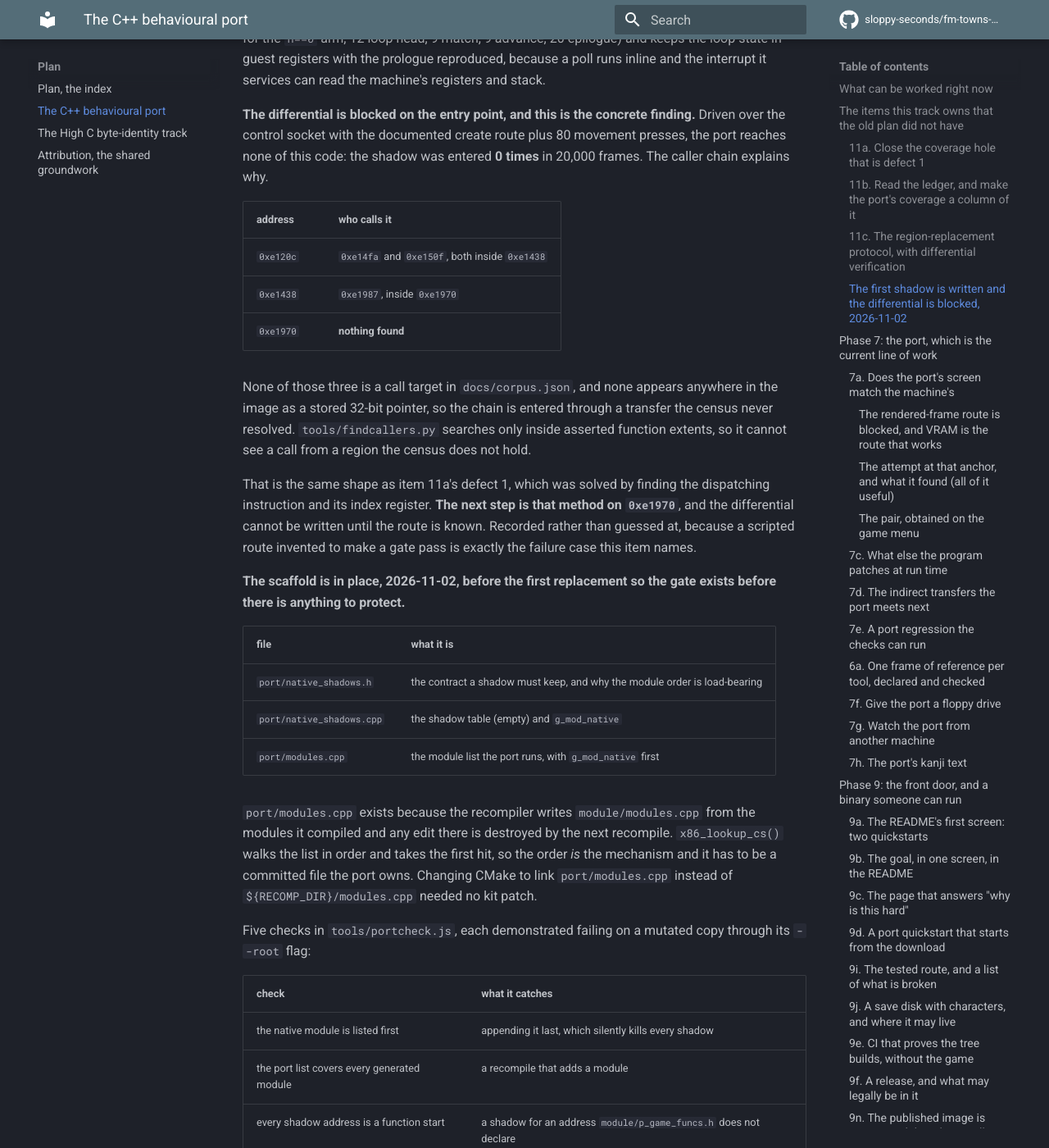
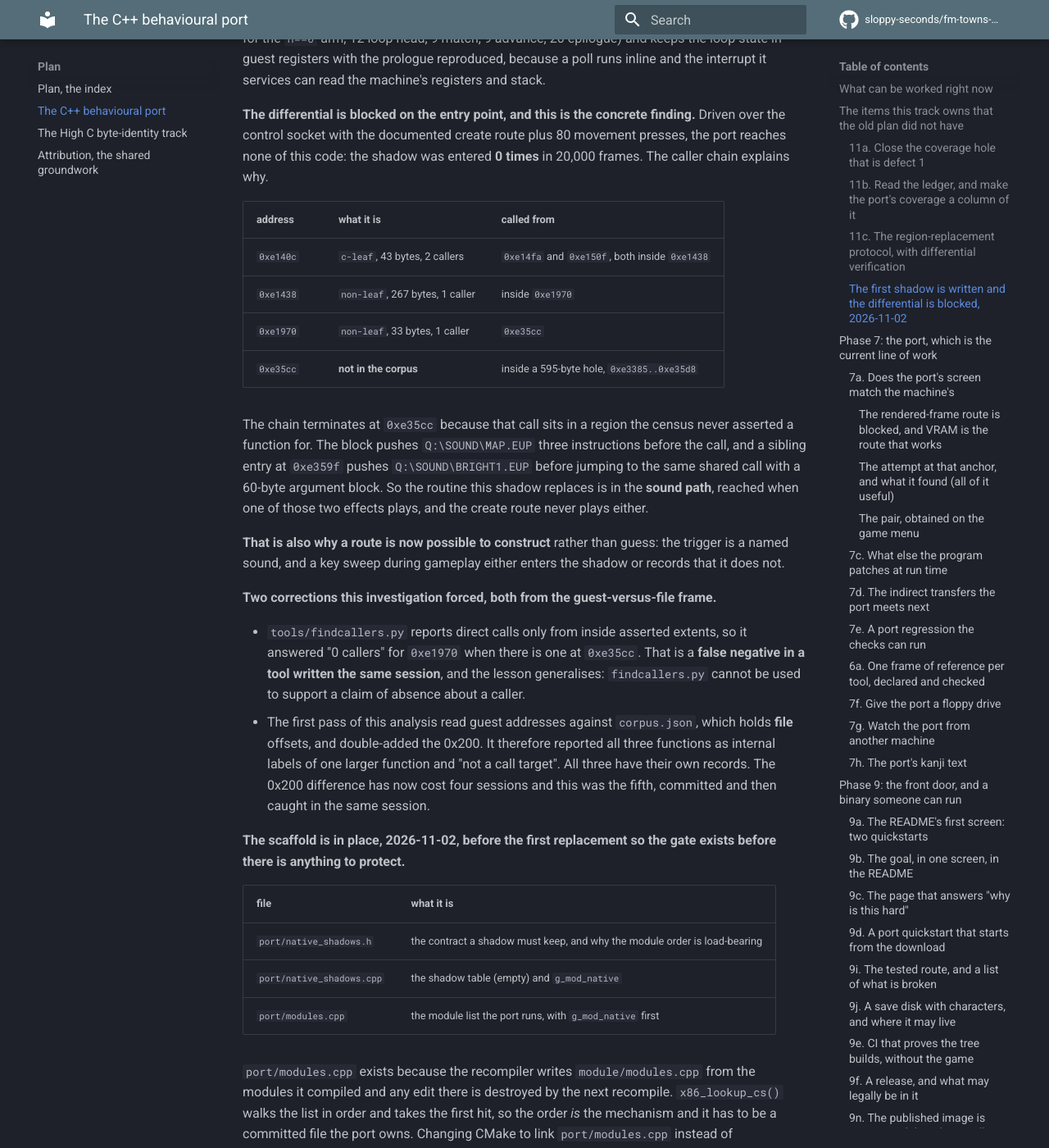
Before and after one commit to sloppy-seconds/fm-towns-ultima, an MkDocs documentation site: the page built from docs/plan-port.md, in a window 1280 px wide and 1400 px high, scrolled down 5246 px. Shown: the whole window at 82% size. Built offline with MkDocs 1.6.1 and Material for MkDocs 9.7.7, drawn with Linux system fonts in a browser that asks for light colours; comment, search, counter and statistics services are not loaded.

Commit message:
docs: correct 11c's caller chain, and the chain now terminates at a corpus hole
Three claims in 4844009 were wrong and all three came from the same frame error. The
first pass read GUEST addresses against docs/corpus.json, which holds FILE offsets, so it
double-added the 0x200 and reported three functions as internal labels of one larger
function, none of them a call target. All three have their own records:

  0xe140c  c-leaf,   43 bytes, 2 callers, at 0xe14fa and 0xe150f inside 0xe1438
  0xe1438  non-leaf, 267 bytes, 1 caller
  0xe1970  non-leaf, 33 bytes, 1 caller, at 0xe35cc

findcallers.py said 0xe1970 had no caller. It has one at 0xe35cc, and the tool missed it
because it only searches inside asserted extents. That is a false negative in a tool
written this session, and the general lesson is recorded: findcallers.py cannot support a
claim of absence about a caller.

The chain terminates at 0xe35cc because that call sits inside a 595-byte hole the census
never asserted a function for, 0xe3385..0xe35d8. The block pushes Q:\SOUND\MAP.EUP three
instructions before the call, and a sibling entry at 0xe359f pushes Q:\SOUND\BRIGHT1.EUP
before jumping to the same shared 60-byte call. So the routine the shadow replaces is in
the SOUND path, and the create route never plays either effect. The trigger is a named
sound, which means a key sweep can find the route instead of guessing one.

The 0x200 difference has now cost five sessions. This one was committed wrong and caught
inside the same session.

```diff
--- a/docs/plan-port.md
+++ b/docs/plan-port.md
@@ -133,20 +133,31 @@ services can read the machine's registers and stack.
 socket with the documented create route plus 80 movement presses, the port reaches none of this code: the shadow
 was entered **0 times** in 20,000 frames. The caller chain explains why.
 
-| address | who calls it |
-|---|---|
-| `0xe120c` | `0xe14fa` and `0xe150f`, both inside `0xe1438` |
-| `0xe1438` | `0xe1987`, inside `0xe1970` |
-| `0xe1970` | **nothing found** |
+| address | what it is | called from |
+|---|---|---|
+| `0xe140c` | `c-leaf`, 43 bytes, 2 callers | `0xe14fa` and `0xe150f`, both inside `0xe1438` |
+| `0xe1438` | `non-leaf`, 267 bytes, 1 caller | inside `0xe1970` |
+| `0xe1970` | `non-leaf`, 33 bytes, 1 caller | `0xe35cc` |
+| `0xe35cc` | **not in the corpus** | inside a 595-byte hole, `0xe3385..0xe35d8` |
 
-None of those three is a call target in `docs/corpus.json`, and none appears anywhere in the image as a stored
-32-bit pointer, so the chain is entered through a transfer the census never resolved. `tools/findcallers.py`
-searches only inside asserted function extents, so it cannot see a call from a region the census does not hold.
+The chain terminates at `0xe35cc` because that call sits in a region the census never asserted a function for. The
+block pushes `Q:\SOUND\MAP.EUP` three instructions before the call, and a sibling entry at `0xe359f` pushes
+`Q:\SOUND\BRIGHT1.EUP` before jumping to the same shared call with a 60-byte argument block. So the routine this
+shadow replaces is in the **sound path**, reached when one of those two effects plays, and the create route never
+plays either.
 
-That is the same shape as item 11a's defect 1, which was solved by finding the dispatching instruction and its
-index register. **The next step is that method on `0xe1970`**, and the differential cannot be written until the
-route is known. Recorded rather than guessed at, because a scripted route invented to make a gate pass is exactly
-the failure case this item names.
+**That is also why a route is now possible to construct** rather than guess: the trigger is a named sound, and a
+key sweep during gameplay either enters the shadow or records that it does not.
+
+**Two corrections this investigation forced, both from the guest-versus-file frame.**
+
+- `tools/findcallers.py` reports direct calls only from inside asserted extents, so it answered "0 callers" for
+  `0xe1970` when there is one at `0xe35cc`. That is a **false negative in a tool written the same session**, and the
+  lesson generalises: `findcallers.py` cannot be used to support a claim of absence about a caller.
+- The first pass of this analysis read guest addresses against `corpus.json`, which holds **file** offsets, and
+  double-added the 0x200. It therefore reported all three functions as internal labels of one larger function and
+  "not a call target". All three have their own records. The 0x200 difference has now cost four sessions and this
+  was the fifth, committed and then caught in the same session.
 
 **The scaffold is in place, 2026-11-02, before the first replacement so the gate exists before there is
 anything to protect.**
```
